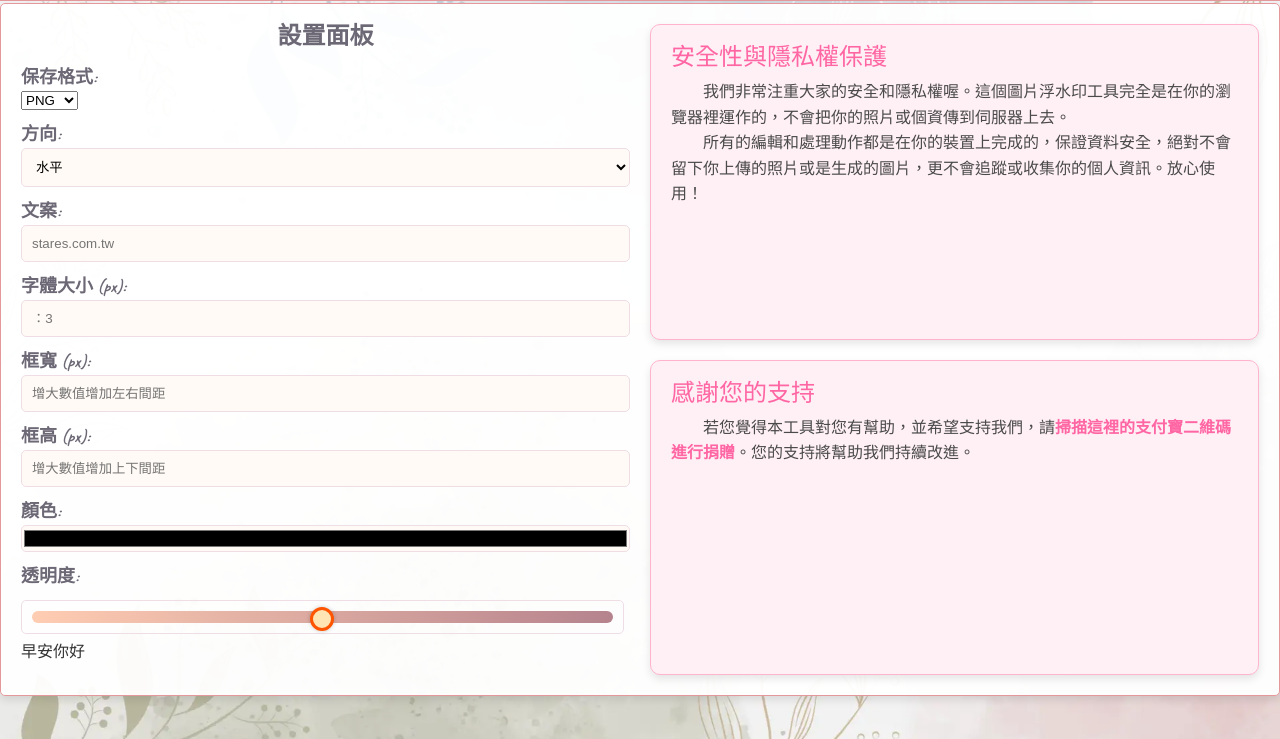
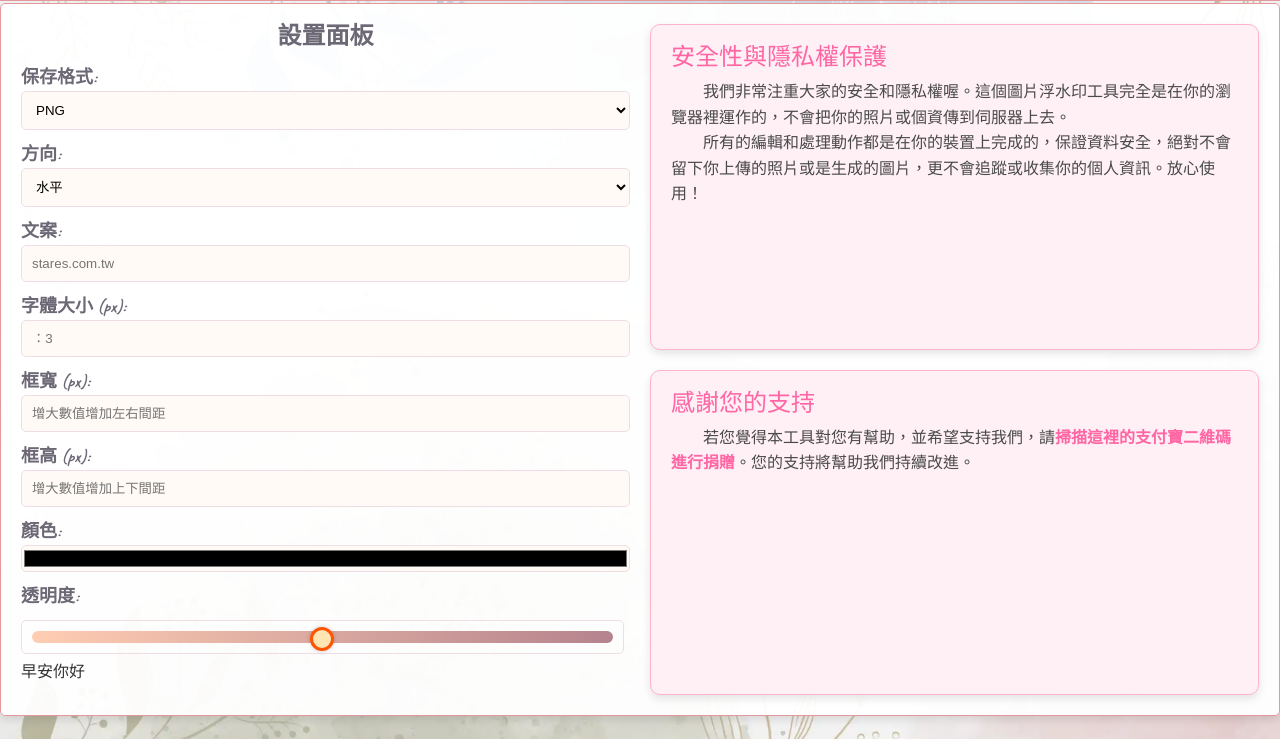
Before and after one commit to seelevollerei0821/markit, a plain HTML site: page index.html in a window 1280 px wide. Both pictures are taken after a click on the button "水印設置". Shown: the part 61-800 px from the top of the page. Drawn offline with Linux system fonts and the light colour scheme.

Commit message:
Some optimizations.

```diff
--- a/css/index.css
+++ b/css/index.css
@@ -205,7 +205,8 @@ input[type="text"],
 input[type="color"],
 input[type="range"],
 input[type="number"],
-select#direction {
+select#direction,
+select#saveFormat {
     width: 100%;
     padding: 10px;
     border: 1px solid #eedde5;
@@ -217,7 +218,8 @@ input[type="text"]:focus,
 input[type="color"]:focus,
 input[type="range"]:focus,
 input[type="number"]:focus,
-select#direction:focus {
+select#direction:focus,
+select#saveFormat:focus {
     outline: none;
     border: 1px solid #d1a9c3;
 }
```
Also changed, not shown: 1 other file.
